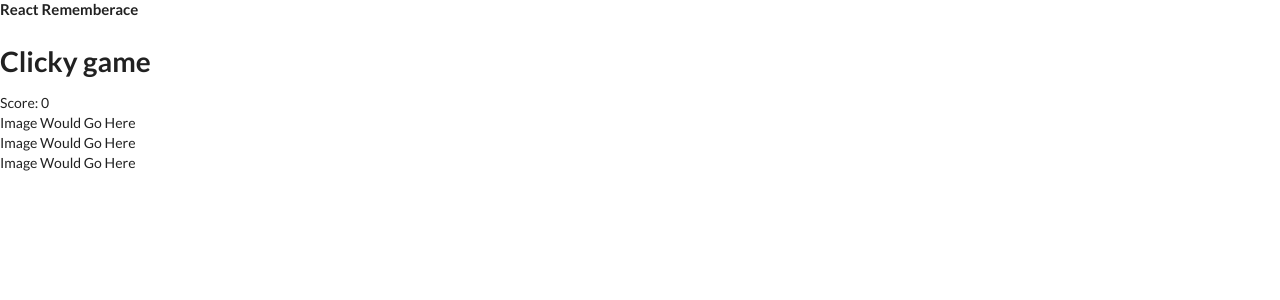
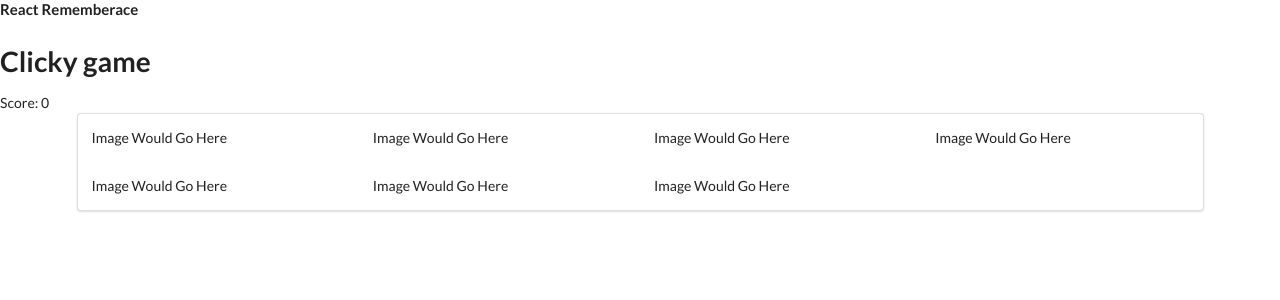
Before and after one commit to usafowose/Ancillary_Practice_and_Projects, a React (Create React App) app in the folder React-Apps/react_remembrance/: page / in a window 1280 px wide. Shown: the top 300 px of the page. Built offline with nearby package versions, Linux system fonts and the light colour scheme.

Commit message:
Added containers and segments for rendering of pictures

```diff
--- a/React-Apps/react_remembrance/src/components/App.js
+++ b/React-Apps/react_remembrance/src/components/App.js
@@ -9,7 +9,7 @@ import Image from './ImageList'
 // TO-DO : Conditionally restart the game
 class App extends React.Component {
   state = { score: 0 };
-  array = [1, 2, 3]
+  array = [1, 2, 3, 4, 5, 6, 7]
 
   handleScoreIncrement = (e) => {
     this.setState({ score: this.state.score + 1 })
@@ -23,11 +23,16 @@ class App extends React.Component {
   render() {
 
     return (
+
       <div>
         <Header score={this.state.score} />
+        <div className='ui container'>
+          <div className='ui segment'>
+            <div className='ui four column grid'>
+
               {this.array.map((cv, i, arr) => {
                 return (
-            <div key={cv}>
+                  <div className='four wide column' key={cv}>
                     <Image
                       score={this.state.score}
                       increaseScore={this.handleScoreIncrement}
@@ -37,6 +42,9 @@ class App extends React.Component {
                 )
               })
               }
+            </div>
+          </div>
+        </div>
 
       </div>
     )
```
Lines whose indentation alone changed are shown as unchanged.
